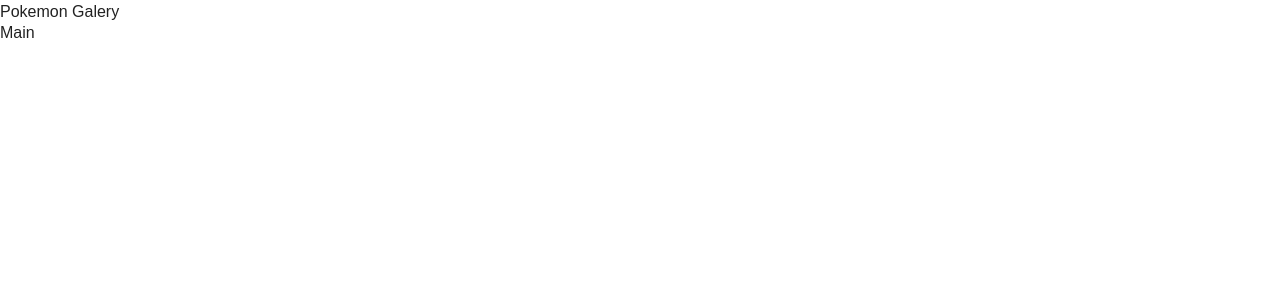
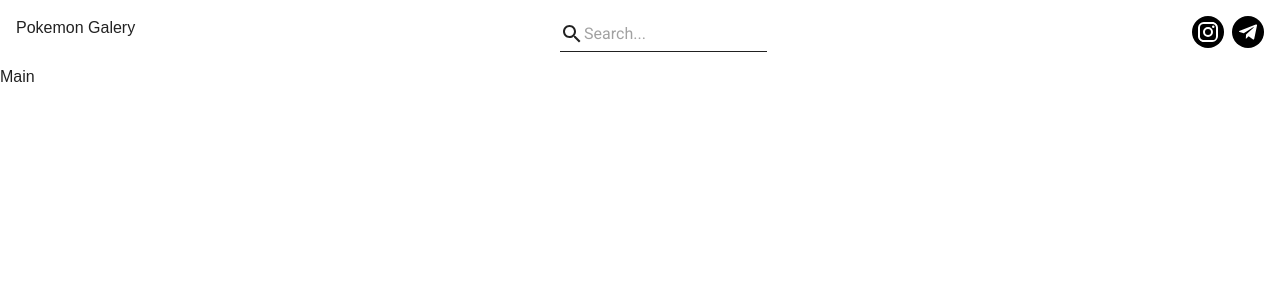
Before and after one commit to Nesmeian/ReactTask, a React (Vite) app in the folder ReactPokemonsApi/: page / in a window 1280 px wide. Shown: the top 300 px of the page. Built offline with nearby package versions, Linux system fonts and the light colour scheme; a web font is replaced by a local one.

Commit message:
Feat:add header

```diff
--- a/ReactPokemonsApi/index.html
+++ b/ReactPokemonsApi/index.html
@@ -7,6 +7,10 @@
         <link
             href="https://db.onlinewebfonts.com/c/c4473c6c1f57a4939011da6dec3ebc29?family=LozangeNoCommercial"
             rel="stylesheet"
+        />
+        <link
+            rel="stylesheet"
+            href="https://fonts.googleapis.com/css2?family=Roboto:wght@300;400;500;700&display=swap"
         />
         <title>Pokemon Api</title>
     </head>
--- a/ReactPokemonsApi/package.json
+++ b/ReactPokemonsApi/package.json
@@ -14,6 +14,7 @@
     "dependencies": {
         "@emotion/react": "^11.14.0",
         "@emotion/styled": "^11.14.0",
+        "@mui/icons-material": "^6.4.1",
         "@mui/material": "^6.4.1",
         "prettier": "^3.4.2",
         "react": "^18.3.1",
--- a/ReactPokemonsApi/src/components/Header/index.tsx
+++ b/ReactPokemonsApi/src/components/Header/index.tsx
@@ -1,8 +1,62 @@
-import { Typography } from '@mui/material'
+import { Box, InputBase, Link, Stack, styled, Typography } from '@mui/material'
+import CatchingPokemonIcon from '@mui/icons-material/CatchingPokemon'
+import SearchIcon from '@mui/icons-material/Search'
+import TelegramIcon from '@mui/icons-material/Telegram'
+import CustomIcon from '../../utils/changeIcon'
+import InstagramIcon from '@mui/icons-material/Instagram'
+const CustomInstagramIcon = CustomIcon(InstagramIcon)
+const CustomTelegramIcon = CustomIcon(TelegramIcon)
+const Search = styled(Box)({
+    fontFamily: 'Roboto',
+})
 const Header = (): JSX.Element => {
     return (
         <>
-            <Typography> Pokemon Galery</Typography>
+            <Stack direction={'row'} justifyContent={'space-between'} p={2}>
+                <CatchingPokemonIcon
+                    fontSize="large"
+                    sx={{
+                        display: {
+                            xs: 'block',
+                            sm: 'none',
+                        },
+                    }}
+                ></CatchingPokemonIcon>
+                <Typography
+                    sx={{
+                        display: {
+                            xs: 'none',
+                            sm: 'block',
+                        },
+                    }}
+                >
+                    Pokemon Galery
+                </Typography>
+                <Stack
+                    direction={'row'}
+                    alignItems={'center'}
+                    sx={{
+                        borderBottom: '1px solid',
+                        borderColor: 'text.primary',
+                    }}
+                >
+                    <SearchIcon></SearchIcon>
+                    <Search>
+                        <InputBase
+                            placeholder="Search..."
+                            sx={{ fontFamily: 'Roboto' }}
+                        />
+                    </Search>
+                </Stack>
+                <Stack gap={1} direction={'row'}>
+                    <Link href="https://www.instagram.com/">
+                        <CustomInstagramIcon></CustomInstagramIcon>
+                    </Link>
+                    <Link href="https://t.me/ShadowScribe">
+                        <CustomTelegramIcon></CustomTelegramIcon>
+                    </Link>
+                </Stack>
+            </Stack>
         </>
     )
 }
--- a/ReactPokemonsApi/src/components/Main/index.tsx
+++ b/ReactPokemonsApi/src/components/Main/index.tsx
@@ -1,5 +1,3 @@
-import React from 'react'
-
 const Main = (): JSX.Element => {
     return <div>Main</div>
 }
--- /dev/null
+++ b/ReactPokemonsApi/src/utils/changeIcon.tsx
@@ -0,0 +1,13 @@
+import { styled, SvgIcon, SvgIconProps } from '@mui/material'
+import { ComponentType } from 'react'
+
+export default function CustomIcon(
+    icon: typeof SvgIcon,
+): ComponentType<SvgIconProps> {
+    return styled(icon)({
+        background: 'black',
+        borderRadius: 30,
+        padding: 4,
+        color: 'white',
+    })
+}
```
Also changed, not shown: 1 other file (tests, documents, lock files or other folders).
